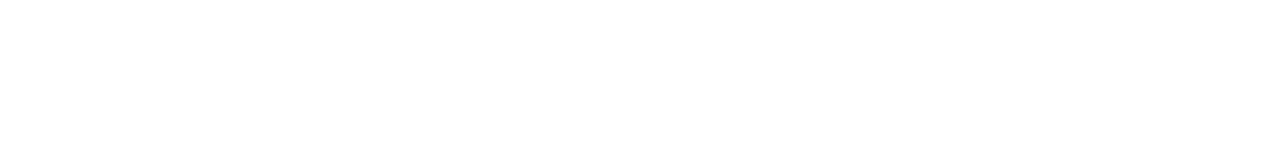
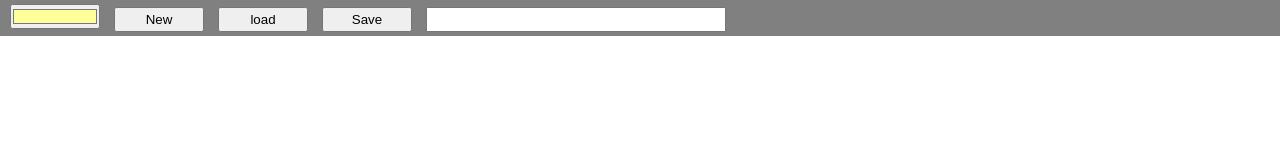
Before and after one commit to Clairebis/Pre-intro-JS, a website: page IdeationApp_template/index.html in a window 1280 px wide. Drawn offline with Linux system fonts and the light colour scheme.

Commit message:
HTML UI elements

```diff
--- a/IdeationApp_template/index.html
+++ b/IdeationApp_template/index.html
@@ -7,12 +7,31 @@
     <link rel="stylesheet" href="css/stylesheet.css" />
   </head>
   <body>
-      <!-- Header -->
+    <!-- Header -->
+    <header class="header" id="header">
+      <form>
+        <input
+          type="color"
+          class="headerelement"
+          id="colorselector"
+          value="#FFFF99"
+        />
+        <button type="button" class="headerelement" id="newpostit">New</button>
+        <button type="button" class="headerelement" id="load">load</button>
+        <button type="button" class="headerelement" id="save">Save</button>
+        <input
+          type="text"
+          class="headerelement messagefield"
+          id="messagefield"
+          readonly
+        />
+      </form>
+    </header>
+    <!-- Main -->
+    <main id="main" class="main">
 
-      <!-- Main -->
 
     <script type="module">
-
       // ----- Model-View-Presenter pattern ----- //
       import View from "./js/view.js";
       import Model from "./js/model.js";
@@ -25,7 +44,6 @@
         presenter.initialize(model, view);
       };
       // ---------------------------------------- //
-
     </script>
   </body>
 </html>
```
